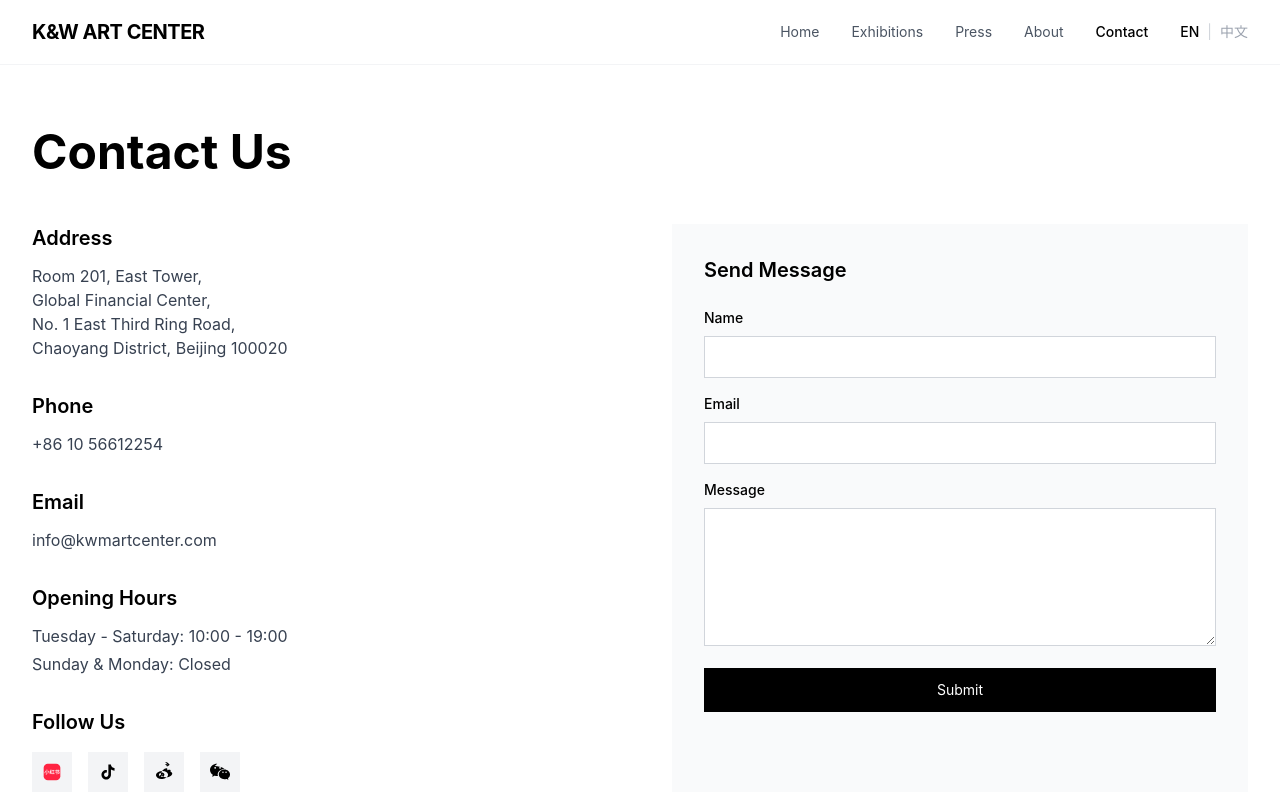
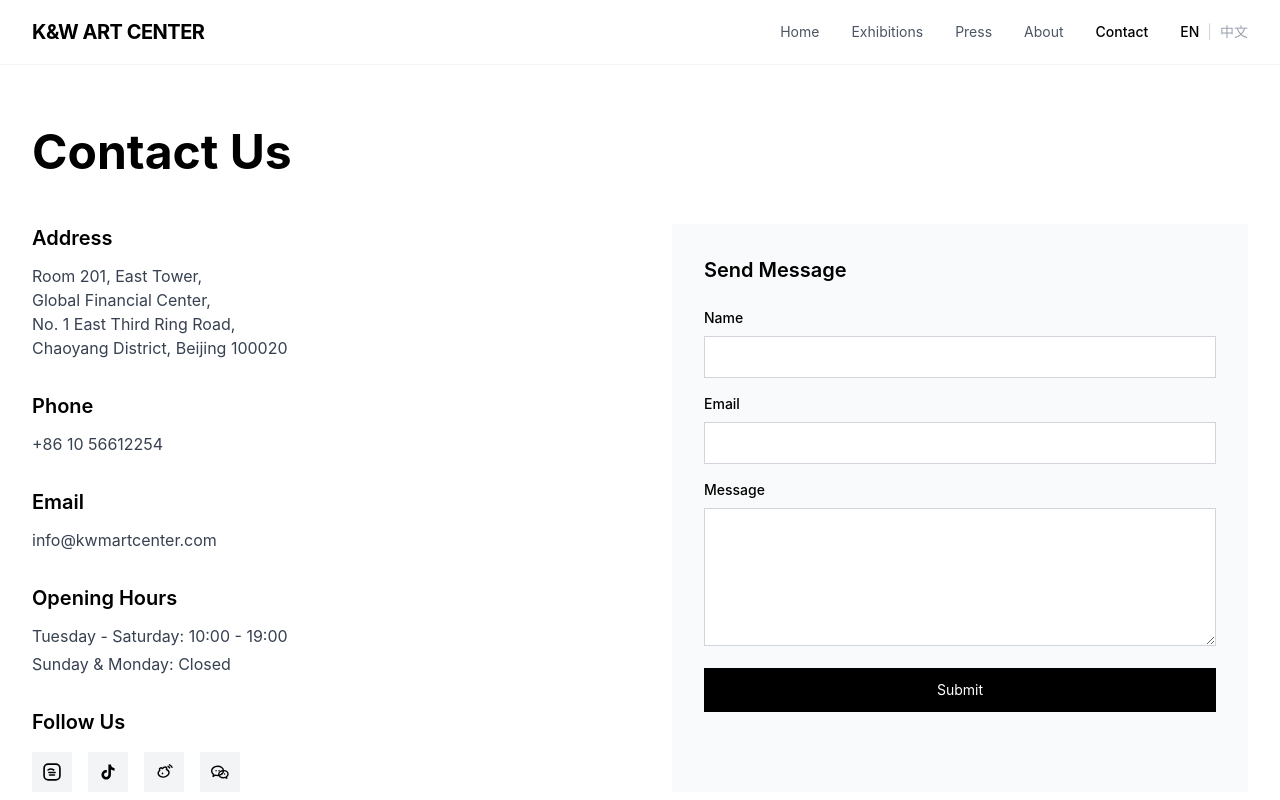
Before and after one commit to cvshizy/kwa_website, a Next.js app: page /en/contact in a window 1280 px wide. Shown: the top 800 px of the page. Built offline with nearby package versions, Linux system fonts and the light colour scheme.

Commit message:
Refine social icons for Xiaohongshu Weibo and WeChat

```diff
--- a/app/[locale]/contact/page.tsx
+++ b/app/[locale]/contact/page.tsx
@@ -4,6 +4,8 @@ import { useState } from 'react';
 import Image from 'next/image';
 import { useTranslations, useLocale } from 'next-intl';
 import XiaohongshuIcon from '@/components/ui/XiaohongshuIcon';
+import WeiboIcon from '@/components/ui/WeiboIcon';
+import WeChatIcon from '@/components/ui/WeChatIcon';
 
 export default function ContactPage() {
   const locale = useLocale();
@@ -90,9 +92,7 @@ export default function ContactPage() {
                   aria-label="微博"
                   title="微博"
                 >
-                  <svg className="h-5 w-5" viewBox="0 0 24 24" fill="currentColor">
-                    <path d="M10.098 20.323c-3.977.391-7.414-1.406-7.672-4.02-.259-2.609 2.759-5.047 6.74-5.441 3.979-.394 7.413 1.404 7.671 4.018.259 2.6-2.759 5.049-6.739 5.443zM9.05 17.219c-.384.616-1.208.884-1.829.602-.612-.279-.793-.99-.406-1.593.379-.595 1.176-.86 1.793-.595.627.272.826.99.442 1.586zm1.27-1.627c-.141.237-.449.353-.689.253-.236-.09-.307-.36-.17-.59.141-.229.445-.344.68-.246.241.1.315.36.18.583zm.278-2.835c-1.697-.441-3.613.296-4.359 1.663-.762 1.397-.097 2.954 1.515 3.457 1.667.52 3.691-.236 4.434-1.693.736-1.432.011-2.964-1.59-3.427zM20.06 11.603c-.229-.06-.382-.104-.263-.375.257-.588.283-1.093.007-1.455-.516-.674-1.924-.638-3.544-.018 0 0-.508.221-.378-.18.249-.8.212-1.467-.176-1.854-.879-.88-3.22.031-5.233 2.029-1.5 1.489-2.37 3.071-2.37 4.439 0 2.616 3.354 4.209 6.634 4.209 4.297 0 7.159-2.5 7.159-4.481 0-1.199-1.01-1.879-1.836-2.314zM16.669 3.983c-.654-1.198-2.238-1.755-3.608-1.459.538.228 1.093.611 1.537 1.158.445.547.736 1.176.851 1.795 1.068-.251 1.875-1.494 1.22-1.494zm1.248-1.641C16.899.605 15.024-.046 13.37.456c.768.323 1.561.866 2.195 1.643.635.776 1.053 1.665 1.22 2.539 1.52-.352 2.673-2.116 1.132-2.296z" />
-                  </svg>
+                  <WeiboIcon className="h-5 w-5" />
                 </a>
                 {/* 微信 */}
                 <button
@@ -101,10 +101,7 @@ export default function ContactPage() {
                   aria-label="微信"
                   title="微信"
                 >
-                  <svg className="h-5 w-5" fill="currentColor" viewBox="0 0 24 24">
-                    <path d="M8.691 2.188C3.891 2.188 0 5.476 0 9.53c0 2.212 1.17 4.203 3.002 5.55a.59.59 0 0 1 .213.665l-.39 1.48c-.019.07-.048.141-.048.213 0 .163.13.295.29.295a.326.326 0 0 0 .167-.054l1.903-1.114a.864.864 0 0 1 .717-.098 10.16 10.16 0 0 0 2.837.403c.276 0 .543-.027.811-.05-.857-2.578.157-4.972 1.932-6.446 1.703-1.415 3.882-1.98 6.025-1.98-3.455-2.873-8.202-3.656-11.768-3.656zm-2.488 5.93a1.11 1.11 0 1 1 0-2.222 1.11 1.11 0 0 1 0 2.221zm5.876 0a1.11 1.11 0 1 1 0-2.222 1.11 1.11 0 0 1 0 2.221z" />
-                    <path d="M24 14.755c0-3.254-3.013-5.897-6.732-5.897-3.72 0-6.732 2.643-6.732 5.897 0 3.253 3.012 5.896 6.732 5.896a8.176 8.176 0 0 0 2.295-.32.717.717 0 0 1 .58.08l1.534.894a.264.264 0 0 0 .135.044.236.236 0 0 0 .234-.234c0-.058-.024-.114-.039-.172l-.315-1.19a.477.477 0 0 1 .173-.537A5.028 5.028 0 0 0 24 14.755zm-8.421-1.528a.897.897 0 1 1 0-1.794.897.897 0 0 1 0 1.794zm3.667 0a.897.897 0 1 1 0-1.794.897.897 0 0 1 0 1.794z" />
-                  </svg>
+                  <WeChatIcon className="h-5 w-5" />
                 </button>
               </div>
             </div>
--- a/components/layout/Footer.tsx
+++ b/components/layout/Footer.tsx
@@ -5,6 +5,8 @@ import Link from 'next/link';
 import Image from 'next/image';
 import { useTranslations, useLocale } from 'next-intl';
 import XiaohongshuIcon from '@/components/ui/XiaohongshuIcon';
+import WeiboIcon from '@/components/ui/WeiboIcon';
+import WeChatIcon from '@/components/ui/WeChatIcon';
 
 export default function Footer() {
   const t = useTranslations('footer');
@@ -85,7 +87,7 @@ export default function Footer() {
                   href="https://www.xiaohongshu.com/user/profile/631072a1000000000f004e85"
                   target="_blank"
                   rel="noopener noreferrer"
-                  className="transition-opacity hover:opacity-85"
+                  className="text-gray-400 hover:text-white transition-colors"
                   aria-label="小红书"
                   title="小红书"
                 >
@@ -115,9 +117,7 @@ export default function Footer() {
                   aria-label="微博"
                   title="微博"
                 >
-                  <svg className="h-5 w-5" viewBox="0 0 24 24" fill="currentColor">
-                    <path d="M10.098 20.323c-3.977.391-7.414-1.406-7.672-4.02-.259-2.609 2.759-5.047 6.74-5.441 3.979-.394 7.413 1.404 7.671 4.018.259 2.6-2.759 5.049-6.739 5.443zM9.05 17.219c-.384.616-1.208.884-1.829.602-.612-.279-.793-.99-.406-1.593.379-.595 1.176-.86 1.793-.595.627.272.826.99.442 1.586zm1.27-1.627c-.141.237-.449.353-.689.253-.236-.09-.307-.36-.17-.59.141-.229.445-.344.68-.246.241.1.315.36.18.583zm.278-2.835c-1.697-.441-3.613.296-4.359 1.663-.762 1.397-.097 2.954 1.515 3.457 1.667.52 3.691-.236 4.434-1.693.736-1.432.011-2.964-1.59-3.427zM20.06 11.603c-.229-.06-.382-.104-.263-.375.257-.588.283-1.093.007-1.455-.516-.674-1.924-.638-3.544-.018 0 0-.508.221-.378-.18.249-.8.212-1.467-.176-1.854-.879-.88-3.22.031-5.233 2.029-1.5 1.489-2.37 3.071-2.37 4.439 0 2.616 3.354 4.209 6.634 4.209 4.297 0 7.159-2.5 7.159-4.481 0-1.199-1.01-1.879-1.836-2.314zM16.669 3.983c-.654-1.198-2.238-1.755-3.608-1.459.538.228 1.093.611 1.537 1.158.445.547.736 1.176.851 1.795 1.068-.251 1.875-1.494 1.22-1.494zm1.248-1.641C16.899.605 15.024-.046 13.37.456c.768.323 1.561.866 2.195 1.643.635.776 1.053 1.665 1.22 2.539 1.52-.352 2.673-2.116 1.132-2.296z" />
-                  </svg>
+                  <WeiboIcon className="h-5 w-5" />
                   <span className="sr-only">微博</span>
                 </a>
                 {/* 微信 */}
@@ -127,10 +127,7 @@ export default function Footer() {
                   aria-label="微信"
                   title="微信"
                 >
-                  <svg className="h-5 w-5" fill="currentColor" viewBox="0 0 24 24">
-                    <path d="M8.691 2.188C3.891 2.188 0 5.476 0 9.53c0 2.212 1.17 4.203 3.002 5.55a.59.59 0 0 1 .213.665l-.39 1.48c-.019.07-.048.141-.048.213 0 .163.13.295.29.295a.326.326 0 0 0 .167-.054l1.903-1.114a.864.864 0 0 1 .717-.098 10.16 10.16 0 0 0 2.837.403c.276 0 .543-.027.811-.05-.857-2.578.157-4.972 1.932-6.446 1.703-1.415 3.882-1.98 6.025-1.98-3.455-2.873-8.202-3.656-11.768-3.656zm-2.488 5.93a1.11 1.11 0 1 1 0-2.222 1.11 1.11 0 0 1 0 2.221zm5.876 0a1.11 1.11 0 1 1 0-2.222 1.11 1.11 0 0 1 0 2.221z" />
-                    <path d="M24 14.755c0-3.254-3.013-5.897-6.732-5.897-3.72 0-6.732 2.643-6.732 5.897 0 3.253 3.012 5.896 6.732 5.896a8.176 8.176 0 0 0 2.295-.32.717.717 0 0 1 .58.08l1.534.894a.264.264 0 0 0 .135.044.236.236 0 0 0 .234-.234c0-.058-.024-.114-.039-.172l-.315-1.19a.477.477 0 0 1 .173-.537A5.028 5.028 0 0 0 24 14.755zm-8.421-1.528a.897.897 0 1 1 0-1.794.897.897 0 0 1 0 1.794zm3.667 0a.897.897 0 1 1 0-1.794.897.897 0 0 1 0 1.794z" />
-                  </svg>
+                  <WeChatIcon className="h-5 w-5" />
                   <span className="sr-only">微信</span>
                 </button>
               </div>
--- /dev/null
+++ b/components/ui/WeChatIcon.tsx
@@ -0,0 +1,32 @@
+interface WeChatIconProps {
+  className?: string;
+}
+
+export default function WeChatIcon({ className = 'h-5 w-5' }: WeChatIconProps) {
+  return (
+    <svg
+      className={className}
+      viewBox="0 0 24 24"
+      fill="none"
+      xmlns="http://www.w3.org/2000/svg"
+      aria-hidden="true"
+    >
+      <path
+        d="M9.1 5.1C5.2 5.1 2 7.6 2 10.8c0 1.7.9 3.2 2.3 4.3l-.6 2.2 2.7-1.5c.8.2 1.7.3 2.7.3 3.9 0 7.1-2.5 7.1-5.6S13 5.1 9.1 5.1Z"
+        stroke="currentColor"
+        strokeWidth="1.7"
+        strokeLinejoin="round"
+      />
+      <path
+        d="M15.8 10.4c-2.9 0-5.3 1.9-5.3 4.3 0 2.3 2.4 4.2 5.3 4.2.8 0 1.6-.1 2.3-.4l2 .9-.4-1.7c1.2-.8 1.9-1.9 1.9-3.1 0-2.4-2.3-4.2-5.2-4.2Z"
+        stroke="currentColor"
+        strokeWidth="1.7"
+        strokeLinejoin="round"
+      />
+      <circle cx="7.3" cy="10.4" r="0.9" fill="currentColor" />
+      <circle cx="10.9" cy="10.4" r="0.9" fill="currentColor" />
+      <circle cx="14.2" cy="14.5" r="0.9" fill="currentColor" />
+      <circle cx="17.5" cy="14.5" r="0.9" fill="currentColor" />
+    </svg>
+  );
+}
--- /dev/null
+++ b/components/ui/WeiboIcon.tsx
@@ -0,0 +1,30 @@
+interface WeiboIconProps {
+  className?: string;
+}
+
+export default function WeiboIcon({ className = 'h-5 w-5' }: WeiboIconProps) {
+  return (
+    <svg
+      className={className}
+      viewBox="0 0 24 24"
+      fill="none"
+      xmlns="http://www.w3.org/2000/svg"
+      aria-hidden="true"
+    >
+      <path
+        d="M7.1 16.9c2.8 1.8 7 1.4 9.4-.9 2.2-2.2 2-5-.5-6.4-1-.5-1.3-.9-1-1.4.6-1.1 0-2.2-1.5-2.1-1.1.1-2.2.6-3.2 1.6-.3.2-.5.2-.7-.1-.4-.6-1.2-.8-2.1-.3-1 .6-1.2 1.5-.7 2.4.2.3.1.5-.3.8-2.2 1.7-2 4.5.6 6.4Z"
+        stroke="currentColor"
+        strokeWidth="1.8"
+        strokeLinecap="round"
+        strokeLinejoin="round"
+      />
+      <circle cx="10.2" cy="13.7" r="1" fill="currentColor" />
+      <path
+        d="M16.9 5.2c.8.4 1.4 1 1.8 1.8M18.7 3.4c1.3.6 2.3 1.6 2.9 2.9"
+        stroke="currentColor"
+        strokeWidth="1.8"
+        strokeLinecap="round"
+      />
+    </svg>
+  );
+}
--- a/components/ui/XiaohongshuIcon.tsx
+++ b/components/ui/XiaohongshuIcon.tsx
@@ -11,18 +11,13 @@ export default function XiaohongshuIcon({ className = 'h-5 w-5' }: XiaohongshuIc
       xmlns="http://www.w3.org/2000/svg"
       aria-hidden="true"
     >
-      <rect x="2" y="2" width="20" height="20" rx="5" fill="#FF2442" />
-      <text
-        x="12"
-        y="14"
-        textAnchor="middle"
-        fill="white"
-        fontSize="6.2"
-        fontWeight="700"
-        fontFamily="-apple-system, BlinkMacSystemFont, Segoe UI, PingFang SC, sans-serif"
-      >
-        小红书
-      </text>
+      <rect x="2.5" y="2.5" width="19" height="19" rx="5" stroke="currentColor" strokeWidth="2" />
+      <path
+        d="M7.2 9.6c1.1-.8 2.2-1.1 3.4-1.1 1.3 0 2.4.4 3.5 1.1M8.2 12.7h7.6M9 15.6h6"
+        stroke="currentColor"
+        strokeWidth="1.8"
+        strokeLinecap="round"
+      />
     </svg>
   );
 }
```
